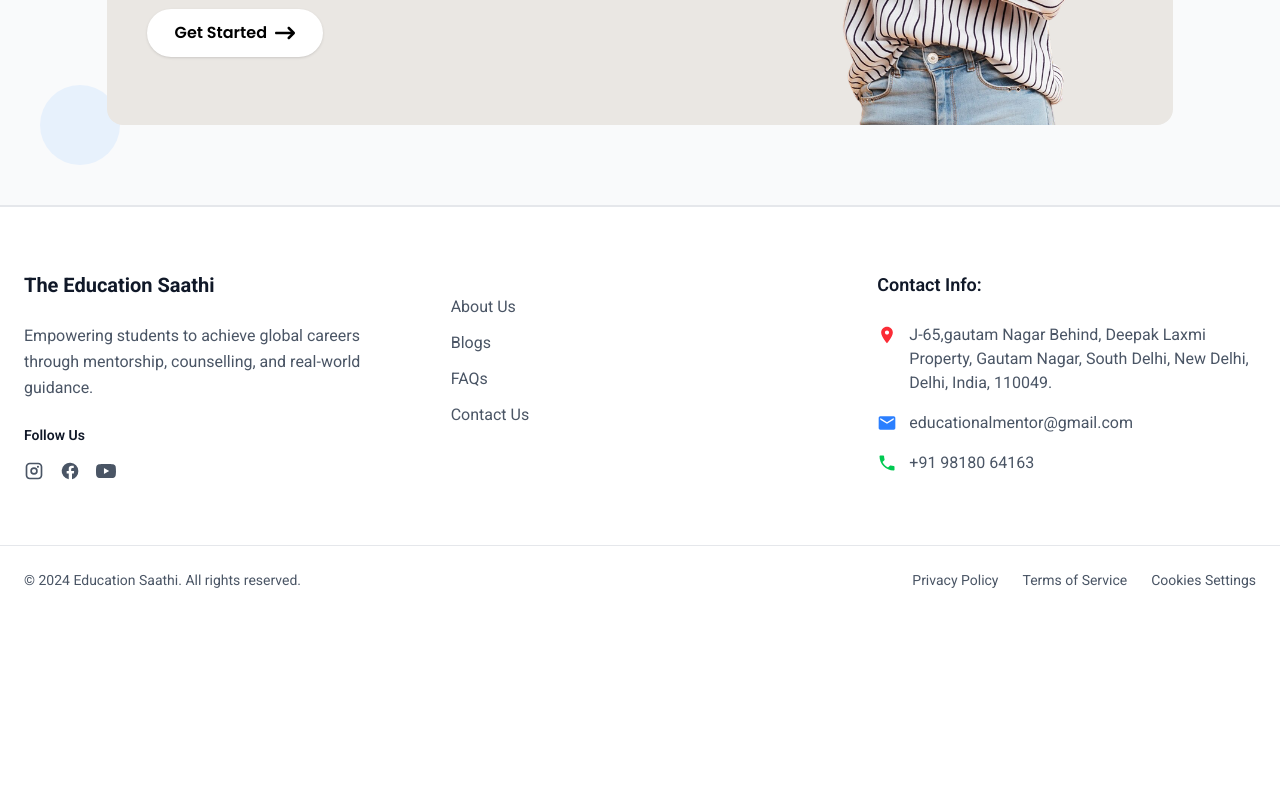
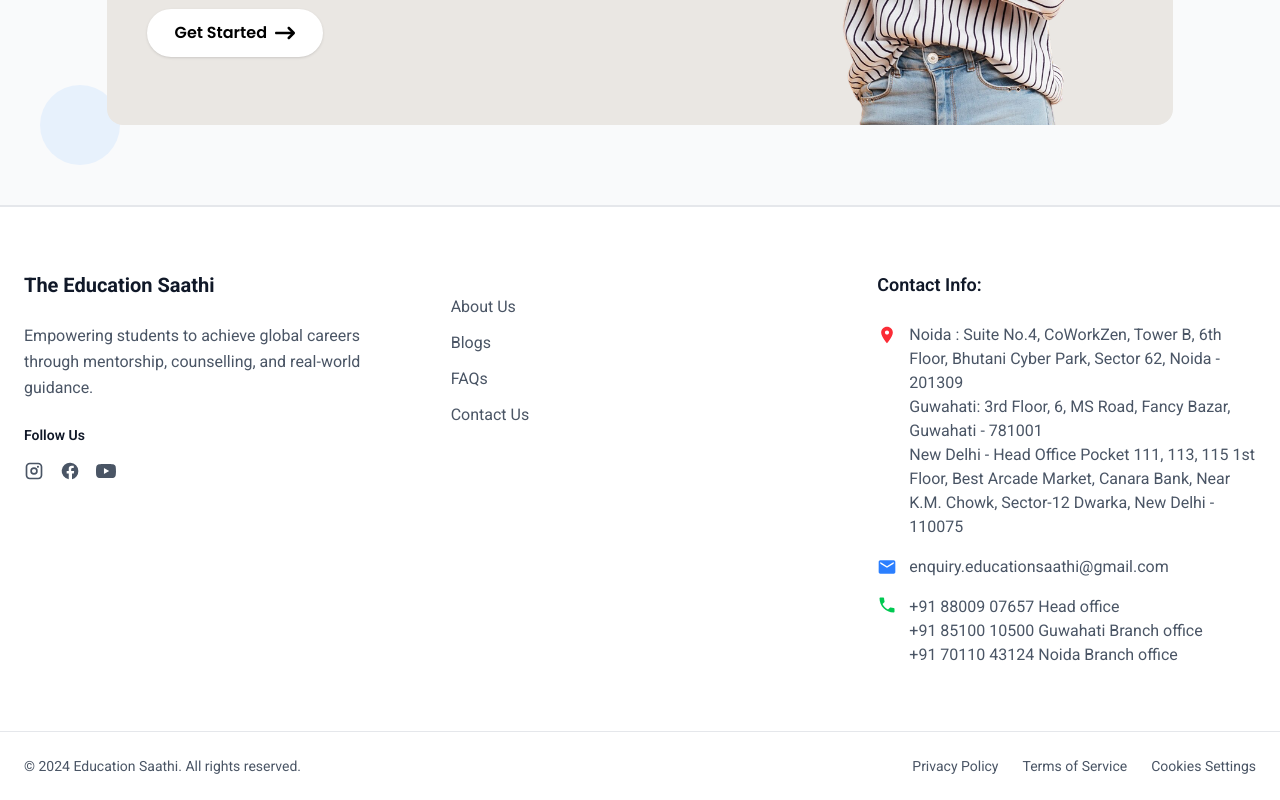
Before and after one commit to educationmentor/educationmentor, a React (Vite) app in the folder client/: page /blogs in a window 1280 px wide. Shown: the part 1500-2300 px from the top of the page. Before the commit the page ends 2114 px from the top, so only its background shows below. Built offline with nearby package versions, Linux system fonts and the light colour scheme.

Commit message:
changes in  the address and all

```diff
--- a/client/src/components/Footer.jsx
+++ b/client/src/components/Footer.jsx
@@ -85,7 +85,11 @@
                     <path d="M12 2C8.13 2 5 5.13 5 9c0 5.25 7 13 7 13s7-7.75 7-13c0-3.87-3.13-7-7-7zm0 9.5c-1.38 0-2.5-1.12-2.5-2.5s1.12-2.5 2.5-2.5 2.5 1.12 2.5 2.5-1.12 2.5-2.5 2.5z"/>
                   </svg>
                 </div>
-                <p className="text-gray-600">J-65,gautam Nagar Behind, Deepak Laxmi Property, Gautam Nagar, South Delhi, New Delhi, Delhi, India, 110049.</p>
+                <div>
+                  <p className="text-gray-600">Noida : Suite No.4, CoWorkZen, Tower B, 6th Floor, Bhutani Cyber Park, Sector 62, Noida - 201309</p>
+                  <p className="text-gray-600">Guwahati: 3rd Floor, 6, MS Road, Fancy Bazar, Guwahati - 781001</p>
+                  <p className="text-gray-600">New Delhi - Head Office Pocket 111, 113, 115 1st Floor, Best Arcade Market, Canara Bank, Near K.M. Chowk, Sector-12 Dwarka, New Delhi - 110075</p>
+                </div>
               </div>
 
               <div className="flex items-center space-x-3">
@@ -94,21 +98,27 @@
                     <path d="M20 4H4c-1.1 0-1.99.9-1.99 2L2 18c0 1.1.9 2 2 2h16c1.1 0 2-.9 2-2V6c0-1.1-.9-2-2-2zm0 4l-8 5-8-5V6l8 5 8-5v2z"/>
                   </svg>
                 </div>
-                <a href='mailto:educationalmentor@gmail.com'>
-                <p className="text-gray-600">educationalmentor@gmail.com</p>
+                <a href='mailto:enquiry.educationsaathi@gmail.com'>
+                <p className="text-gray-600">enquiry.educationsaathi@gmail.com</p>
 
                 </a>
               </div>
 
               <div className="flex items-center space-x-3">
-                <div className="w-5 h-5 text-green-500">
+                <div className="w-5 h-5 text-green-500 mb-auto ">
                   <svg fill="currentColor" viewBox="0 0 24 24">
                     <path d="M6.62 10.79c1.44 2.83 3.76 5.14 6.59 6.59l2.2-2.2c.27-.27.67-.36 1.02-.24 1.12.37 2.33.57 3.57.57.55 0 1 .45 1 1V20c0 .55-.45 1-1 1-9.39 0-17-7.61-17-17 0-.55.45-1 1-1h3.5c.55 0 1 .45 1 1 0 1.25.2 2.45.57 3.57.11.35.03.74-.25 1.02l-2.2 2.2z"/>
                   </svg>
                 </div>
-                <a href='tel:+919818064163'>
-                <p className="text-gray-600">+91 98180 64163</p>
-                </a>
+                <div>
+                <a href='tel:+918800907657'>
+                <p className="text-gray-600">+91 88009 07657 Head office </p></a>
+                <a href='tel:+918510010500'>
+                <p className="text-gray-600">+91 85100 10500 Guwahati Branch office </p></a>
+                <a href='tel:+917011043124'>
+                <p className="text-gray-600">+91 70110 43124 Noida Branch office </p></a>
+         </div>
+
               </div>
             </div>
           </div>
--- a/client/src/pages/Contact-us.jsx
+++ b/client/src/pages/Contact-us.jsx
@@ -99,21 +99,35 @@
 
         <div className='flex items-center gap-[2vw] md:gap-[.833vw]'>
           <img src={mailIcon} alt="mailIcon" className='w-[1.25] h-auto' />
-          <a href="mailto:educationalmentor@gmail.com">
-            <p className='text-smallTextPhone md:text-smallText'>educationalmentor@gmail.com</p>
+          <a href="mailto:enquiry.educationsaathi@gmail.com">
+            <p className='text-smallTextPhone md:text-smallText'>enquiry.educationsaathi@gmail.com</p>
           </a>
         </div>
         <div className='flex items-center gap-[2vw] md:gap-[.833vw]'>
-          <img src={callIcon} alt="callIcon" className='w-[1.25] h-auto' />
-          <a href="mailto:educationalmentor@gmail.com">
-            <p className='text-smallTextPhone md:text-smallText '>+91 88009 07657</p>
+          <img src={callIcon} alt="callIcon" className='w-[1.25] h-auto mb-auto' />
+          <div>
+          <a href="tel:+918800907657">
+            <p className='text-smallTextPhone md:text-smallText '>+91 8800907657 Head Office</p>
           </a>
+          <a href="tel:+918510010500">
+            <p className='text-smallTextPhone md:text-smallText '>+91 85100 10500 Guwahati Branch office</p>
+          </a>
+          <a href="tel:+917011043124">
+            <p className='text-smallTextPhone md:text-smallText '>+91 70110 43124 Noida Branch office</p>
+          </a>
+          </div>
         </div>
         <div className='flex items-start gap-[2vw] md:gap-[.833vw] md:w-[18vw]'>
           <img src={locationIcon} alt="locationIcon" className='w-[1.25] h-auto' />
-          <a href="mailto:educationalmentor@gmail.com">
-            <p className='text-smallTextPhone md:text-regularText '>J-65,gautam Nagar Behind, Deepak Laxmi Property, Gautam Nagar, South Delhi, New Delhi, Delhi, India, 110049.</p>
-          </a>
+          <div>
+          <a href="mailto:enquiry.educationsaathi@gmail.com">
+            <p className='text-smallTextPhone md:text-regularText '>Noida : Suite No.4, CoWorkZen, Tower B, 6th Floor, Bhutani Cyber Park, Sector 62, Noida - 201309</p></a><br/>
+            <a href="mailto:enquiry.educationsaathi@gmail.com">
+            <p className='text-smallTextPhone md:text-regularText '>Guwahati: 3rd Floor, 6, MS Road, Fancy Bazar, Guwahati - 781001</p> </a><br/>
+            <a href="mailto:enquiry.educationsaathi@gmail.com">
+            <p className='text-smallTextPhone md:text-regularText '>New Delhi - Head Office Pocket 111, 113, 115 1st Floor, Best Arcade Market, Canara Bank, Near K.M. Chowk, Sector-12 Dwarka, New Delhi - 110075</p>
+            </a><br/>
+          </div>
         </div>
         </div>
 
```
Also changed, not shown: 1 other file (tests, documents, lock files or other folders).
